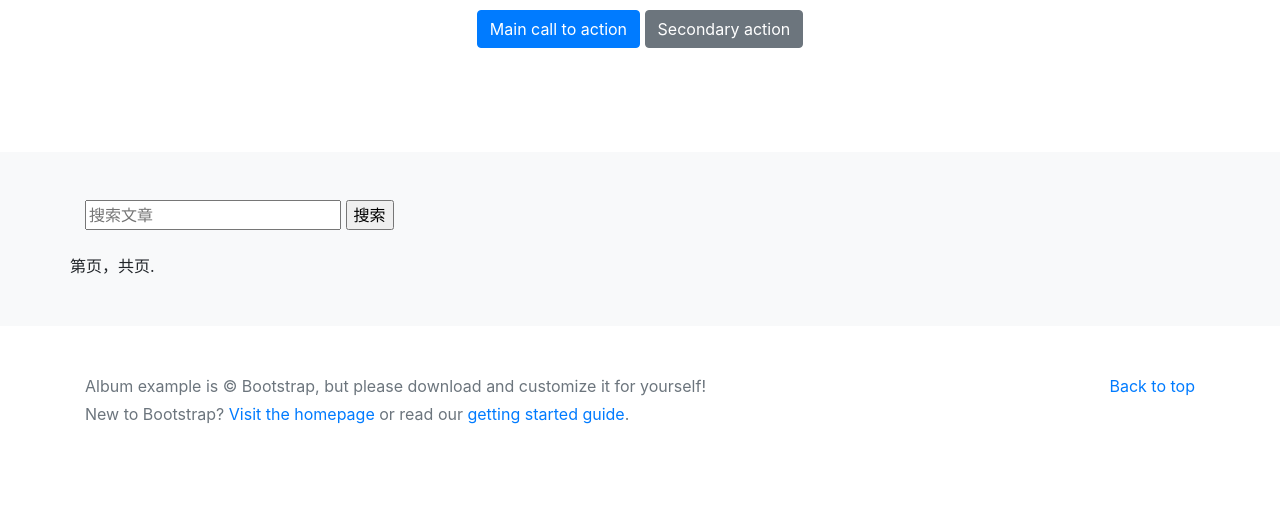
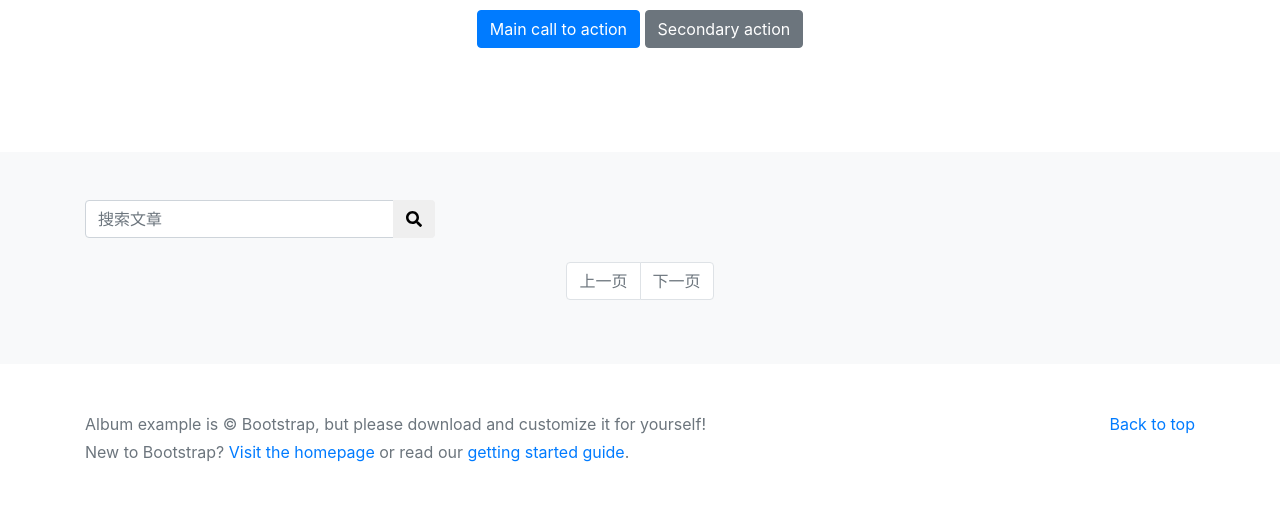
Before and after one commit to zjuPeco/myBlog, a Django app: page /blog/ in a window 1280 px wide. Shown: the part 312-828 px from the top of the page. Before the commit the page ends 736 px from the top, so only its background shows below. Run offline with Django 3.2, Linux system fonts and the light colour scheme; some libraries are stand-ins or nearby versions.

Commit message:
make the markdown, search column and pagination look better

```diff
--- a/apps/Posts/forms.py
+++ b/apps/Posts/forms.py
@@ -7,7 +7,7 @@
 
 
 class PostForm(forms.ModelForm):
-    content = forms.CharField(widget=PagedownWidget)
+    content = forms.CharField(widget=PagedownWidget(show_preview=False))
     publish = forms.DateField(widget=forms.SelectDateWidget)
     class Meta:
         model = Post
--- a/static/css/blog.css
+++ b/static/css/blog.css
@@ -9,3 +9,7 @@
   margin-bottom: 1.25rem;
   color: #999;
 }
+.wmd-panel{
+        margin-left: 0 !important;
+        margin-right: 0 !important;
+}
--- a/templates/base.html
+++ b/templates/base.html
@@ -9,6 +9,7 @@
     <!-- Bootstrap CSS -->
     <link rel="stylesheet" href="https://maxcdn.bootstrapcdn.com/bootstrap/4.0.0/css/bootstrap.min.css" integrity="sha384-Gn5384xqQ1aoWXA+058RXPxPg6fy4IWvTNh0E263XmFcJlSAwiGgFAW/dAiS6JXm" crossorigin="anonymous">
     {% block styles %}{% endblock styles %}
+    <script defer src="https://use.fontawesome.com/releases/v5.0.6/js/all.js"></script>
     {% block head_extra %} {% endblock head_extra %}
     <title>{{ title }}</title>
   </head>
@@ -84,7 +85,19 @@
                 var contentMarked = marked(content);
                 $(this).html(contentMarked);
             });
+
+            $(".wmd-panel").each(function () {
+                $(this).removeClass("wmd-panel");
+                $(this).addClass("important");
+            });
+
+            $(".post-detail-item img").each(function () {
+                $(this).addClass("carousel-inner img-responsive img-rounded");
+            });
+
+
         });
     </script>
+    {% block scripts %}{% endblock scripts %}
   </body>
 </html>
--- a/templates/index.html
+++ b/templates/index.html
@@ -2,7 +2,9 @@
 
 {% load static %}
 
-{% block styles %}<link rel="stylesheet" href="{% static 'css/index.css' %}">{% endblock styles %}
+{% block styles %}
+    <link rel="stylesheet" href="{% static 'css/index.css' %}">
+{% endblock styles %}
 
 {% block content %}
 <main role="main">
@@ -21,16 +23,20 @@
   <div class="album py-5 bg-light">
     <div class="container">
 
-      <form method="GET" action="">
-          <input type="text" name="q" placeholder="搜索文章" value="{{ request.GET.q }}"/>
-          <input type="submit" value="搜索"/>
+      <form method="GET" action="" class="row">
+          <div class="input-group col-sm-4">
+              <input class="form-control" type="text" name="q" placeholder="搜索文章" value="{{ request.GET.q }}"/>
+              <div class="input-group-append">
+                  <button class="btn btn-default" type="submit"><i class="fas fa-search"></i></button>
+              </div>
+          </div>
       </form>
 
       <br/>
 
       <div class="row">
 
-          {% for obj in object_list %}
+          {% for obj in object_list.object_list %}
 
           <div class="col-md-4">
               <div class="card mb-4 box-shadow">
@@ -60,22 +66,30 @@
       </div>
 
       <div class="row">
-          <div class="pagination">
-            <span class="step-links">
-                {% if object_list.has_previous %}
-                    <a href="?{{ page_request_var }}=1{% if request.GET.q %}&q={{ request.GET.q }}{% endif %}">&laquo; 首页</a>
-                    <a href="?{{ page_request_var }}={{ object_list.previous_page_number }}{% if request.GET.q %}&q={{ request.GET.q }}{% endif %}">前一页</a>
-                {% endif %}
-
-                <span class="current">
-                    第{{ object_list.number }}页，共{{ object_list.paginator.num_pages }}页.
-                </span>
-
-                {% if object_list.has_next %}
-                    <a href="?{{ page_request_var }}={{ object_list.next_page_number }}{% if request.GET.q %}&q={{ request.GET.q }}{% endif %}">后一页</a>
-                    <a href="?{{ page_request_var }}={{ object_list.paginator.num_pages }}{% if request.GET.q %}&q={{ request.GET.q }}{% endif %}">尾页 &raquo;</a>
-                {% endif %}
-            </span>
+          <div class="pagination mx-auto">
+              <ul class="pagination">
+                  {% if object_list.has_previous %}
+                      <li class="page-item"><a class="page-link" href="?{{ object_list.previous_page_number.querystring }}">上一页</a></li>
+                  {% else %}
+                      <li class="page-item disabled"><a class="page-link" href="#" tabindex="-1">上一页</a></li>
+                  {% endif %}
+                  {% for page in object_list.pages %}
+                      {% if page %}
+                          {% ifequal page object_list.number %}
+                              <li class="page-item active"><a class="page-link" href="#">{{ page }}</a></li>
+                          {% else %}
+                              <li class="page-item"><a class="page-link" href="?{{ page.querystring }}">{{ page }}</a></li>
+                          {% endifequal %}
+                      {% else %}
+                          ...
+                      {% endif %}
+                  {% endfor %}
+                  {% if object_list.has_next %}
+                      <li class="page-item"><a class="page-link" href="?{{ object_list.next_page_number.querystring }}">下一页</a></li>
+                  {% else %}
+                      <li class="page-item disabled"><a class="page-link" href="#">下一页</a></li>
+                  {% endif %}
+              </ul>
           </div>
       </div>
     </div>
--- a/templates/post_detail.html
+++ b/templates/post_detail.html
@@ -19,7 +19,7 @@
         </a>
         <p>摘要</p>
         <hr>
-        <div class="content-markdown">{{ instance.content }}</div>
+        <div class="post-detail-item">{{ instance.get_markdown }}</div>
     </div>
 </div>
 {% endblock content %}
```
Also changed, not shown: apps/Posts/models.py (+7 -0 lines), apps/Posts/views.py (+9 -4 lines), myBlog/settings.py (+11 -0 lines), templates/post_form.html (+55 -5 lines), README.md (added).
